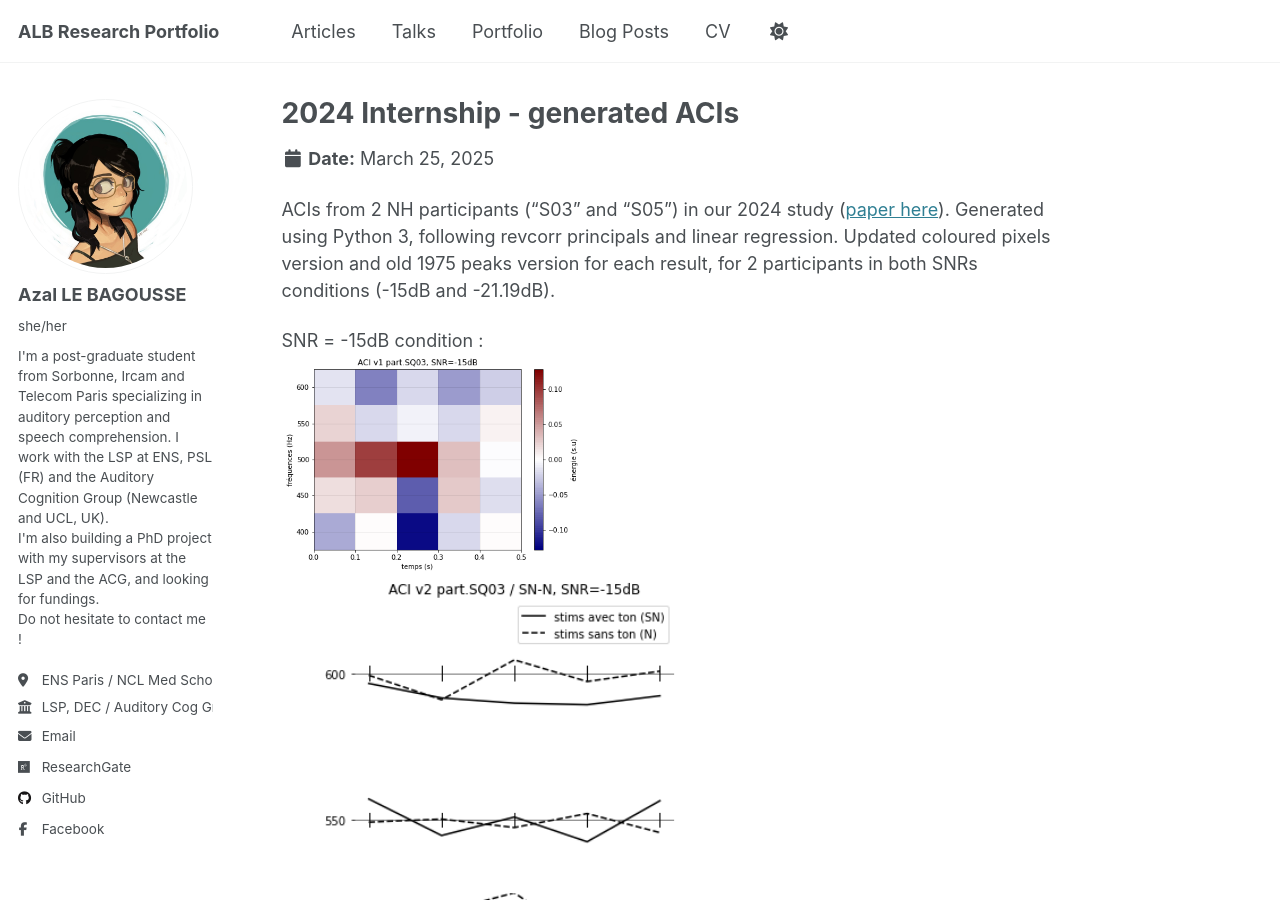
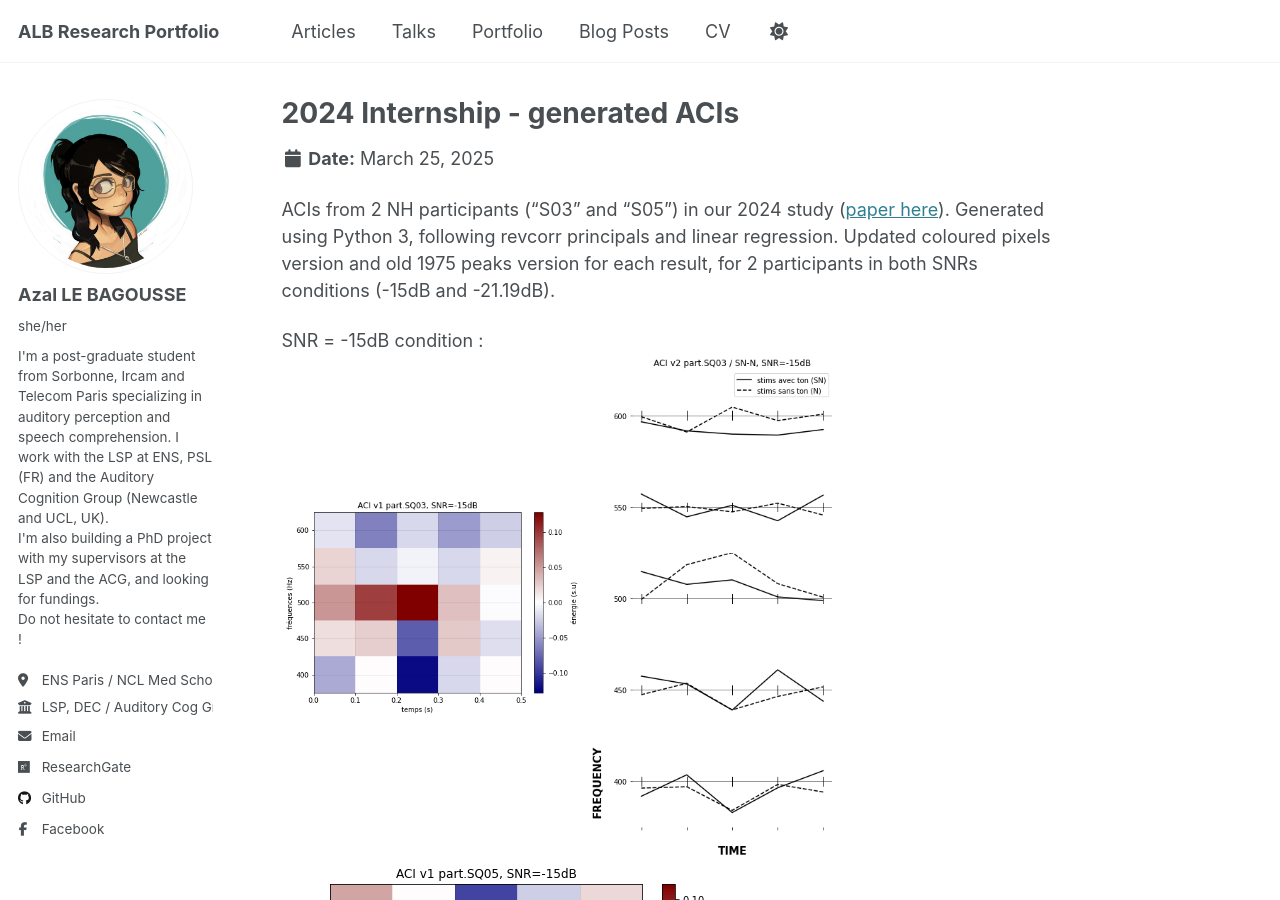
Before and after one commit to azallb/azallb.github.io, a Jekyll site: the page built from _portfolio/portfolio-1.md, in a window 1280 px wide and 900 px high. Built offline with Jekyll 4.4.1, drawn with Linux system fonts in a browser that asks for light colours.

Commit message:
portfolio

```diff
--- a/_portfolio/portfolio-1.md
+++ b/_portfolio/portfolio-1.md
@@ -7,9 +7,9 @@ collection: portfolio
 ACIs from 2 NH participants ("S03" and "S05") in our 2024 study ([paper here](http://azallb.github.io/files/report_M1_internship_2024ENS.pdf)). Generated using Python 3, following revcorr principals and linear regression. Updated coloured pixels version and old 1975 peaks version for each result, for 2 participants in both SNRs conditions (-15dB and -21.19dB).
 
 SNR = -15dB condition : <br>
-<img src='/images/mine/ACI25pix_SQ03_-15.png' width='300' height='300'> <br> <img src='/images/mine/SN-N_spectro15_SQ03.png' width='400' height='400'> <br>
-<img src='/images/mine/ACI25pix_SQ05_-15.png'> <br> <img src='/images/mine/SN-N_spectro15_SQ05.png'>
+<img src='/images/mine/ACI25pix_SQ03_-15.png' width='300' height='300'> <img src='/images/mine/SN-N_spectro15_SQ03.png' width='250' height='250'> <br>
+<img src='/images/mine/ACI25pix_SQ05_-15.png'> <img src='/images/mine/SN-N_spectro15_SQ05.png'>
 
 SNR = -21.19dB condition : <br>
-<img src='/images/mine/ACI25pix_S03_-21.png'> <br> <img src='/images/mine/SN-N_AHU21_S03.png'> <br>
-<img src='/images/mine/ACI25pix_S05_-21.png'> <br> <img src='/images/mine/SN-N_AHU21_S05.png'>
+<img src='/images/mine/ACI25pix_S03_-21.png'> <img src='/images/mine/SN-N_AHU21_S03.png'> <br>
+<img src='/images/mine/ACI25pix_S05_-21.png'> <img src='/images/mine/SN-N_AHU21_S05.png'>
```
